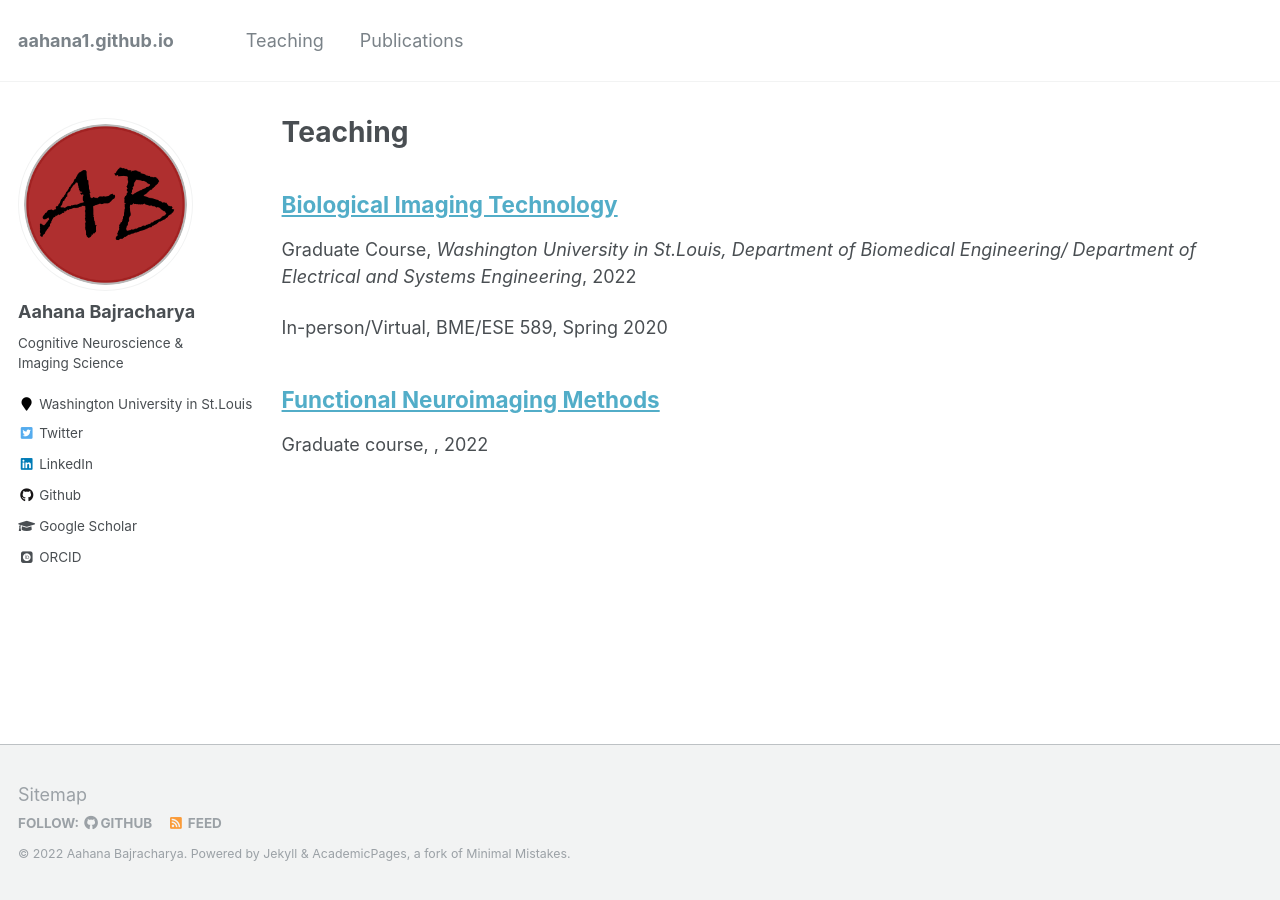
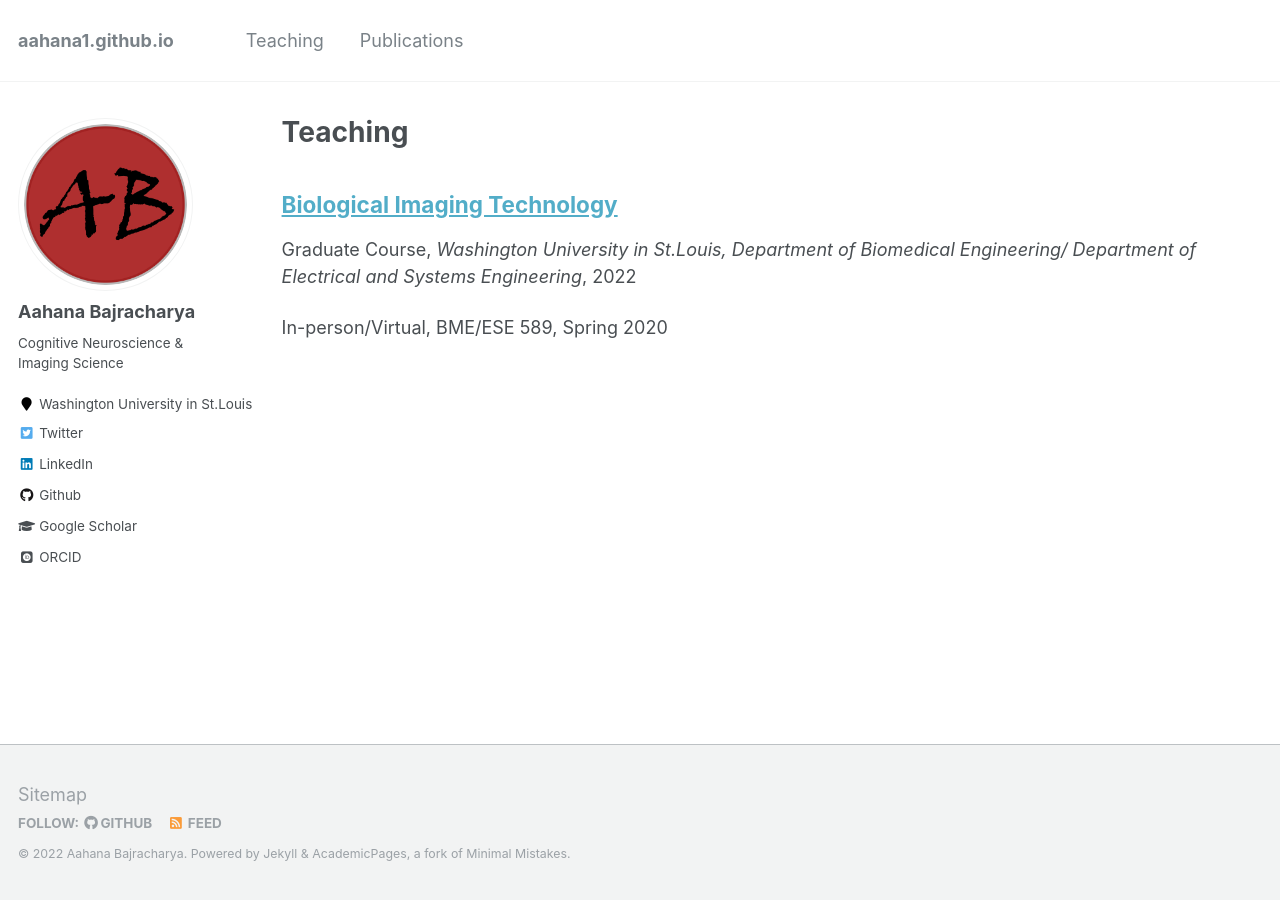
Before and after one commit to kritibhattarai23/kritibhattarai23.github.io, a Jekyll site: the page built from _pages/teaching.html, in a window 1280 px wide. Built offline with Jekyll 4.4.1, drawn with Linux system fonts in a browser that asks for light colours; some web fonts are replaced; part of the change alters nothing that is shown.

```diff
--- a/_teaching/2020-fall-teaching-2.md
+++ b/_teaching/2020-fall-teaching-2.md
@@ -1,11 +1,14 @@
+<!--
 ---
 title: "Functional Neuroimaging Methods "
 collection: teaching
 type: "Graduate course"
 permalink: /teaching/2020-fall-teaching-2
 ---
-<!--venue: "Washington University in St.Louis, Department of Psychological and Brain Sciences"
+venue: "Washington University in St.Louis, Department of Psychological and Brain Sciences"
 location: "St.Louis, USA"-->
+---
+Functional Neuroimaging Methods
 
 Virtual, PSYCH 4450, Fall 2020
 
```
